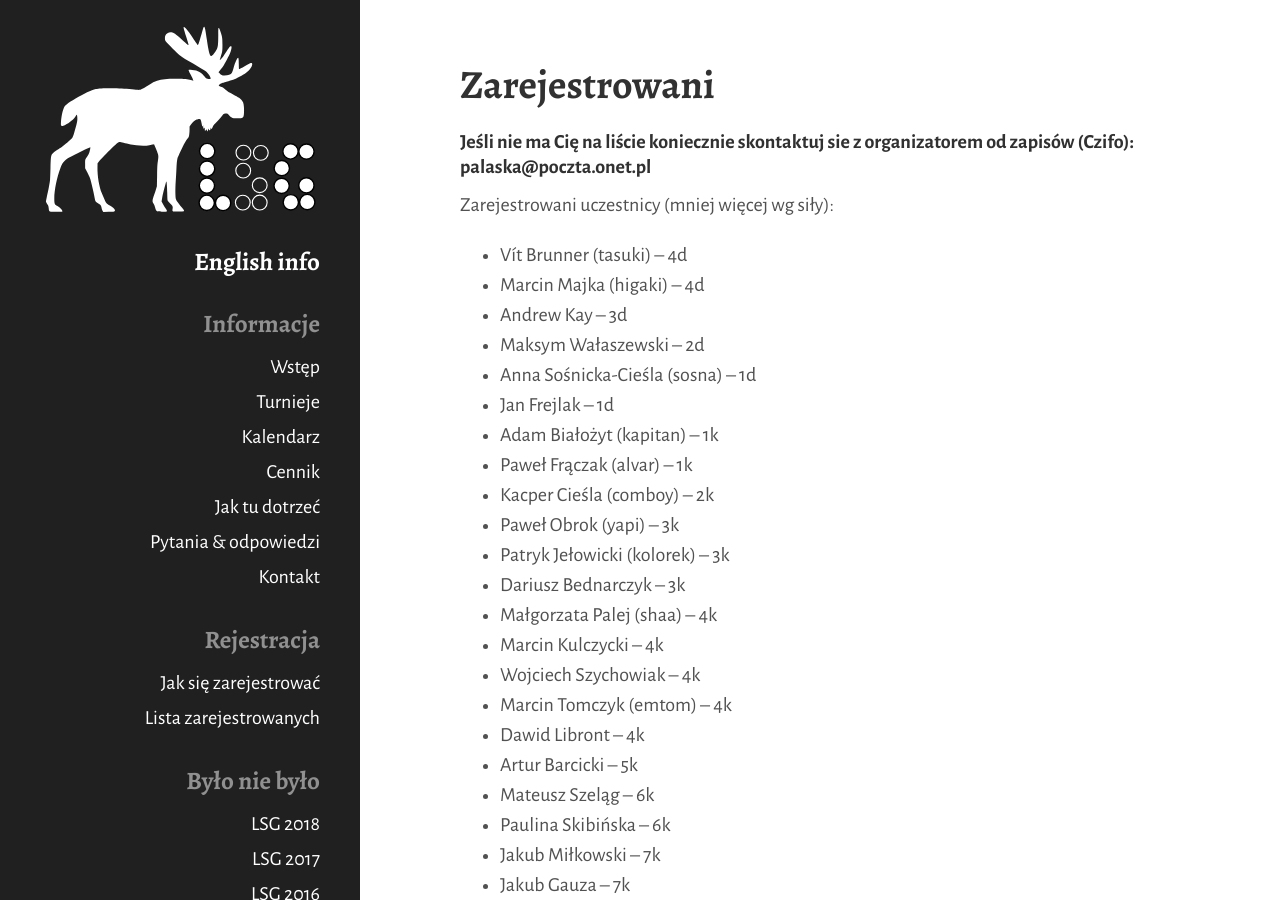
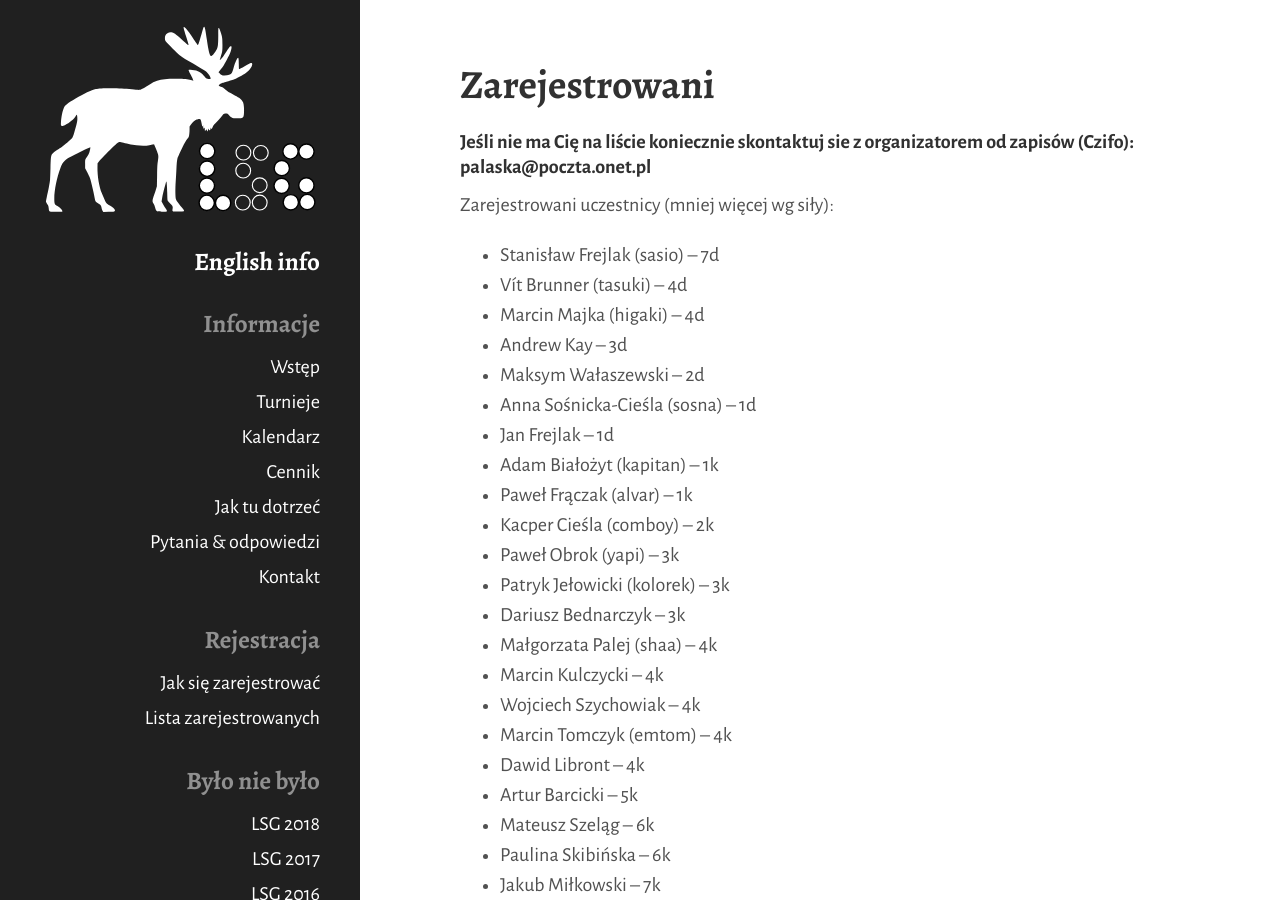
Before and after one commit to tasuki/lsg, a Jekyll site: the page built from zarejestrowani.md, in a window 1280 px wide and 900 px high. Built offline with Jekyll 4.4.1, drawn with Linux system fonts in a browser that asks for light colours; nearby versions of some CDN libraries.

Commit message:
Update zarejestrowani.md

```diff
--- a/zarejestrowani.md
+++ b/zarejestrowani.md
@@ -9,6 +9,7 @@ title: Zarejestrowani
 
 Zarejestrowani uczestnicy (mniej więcej wg siły):
 
+- Stanisław Frejlak (sasio) -- 7d
 - Vít Brunner (tasuki) -- 4d
 - Marcin Majka (higaki) -- 4d
 - Andrew Kay -- 3d
```
